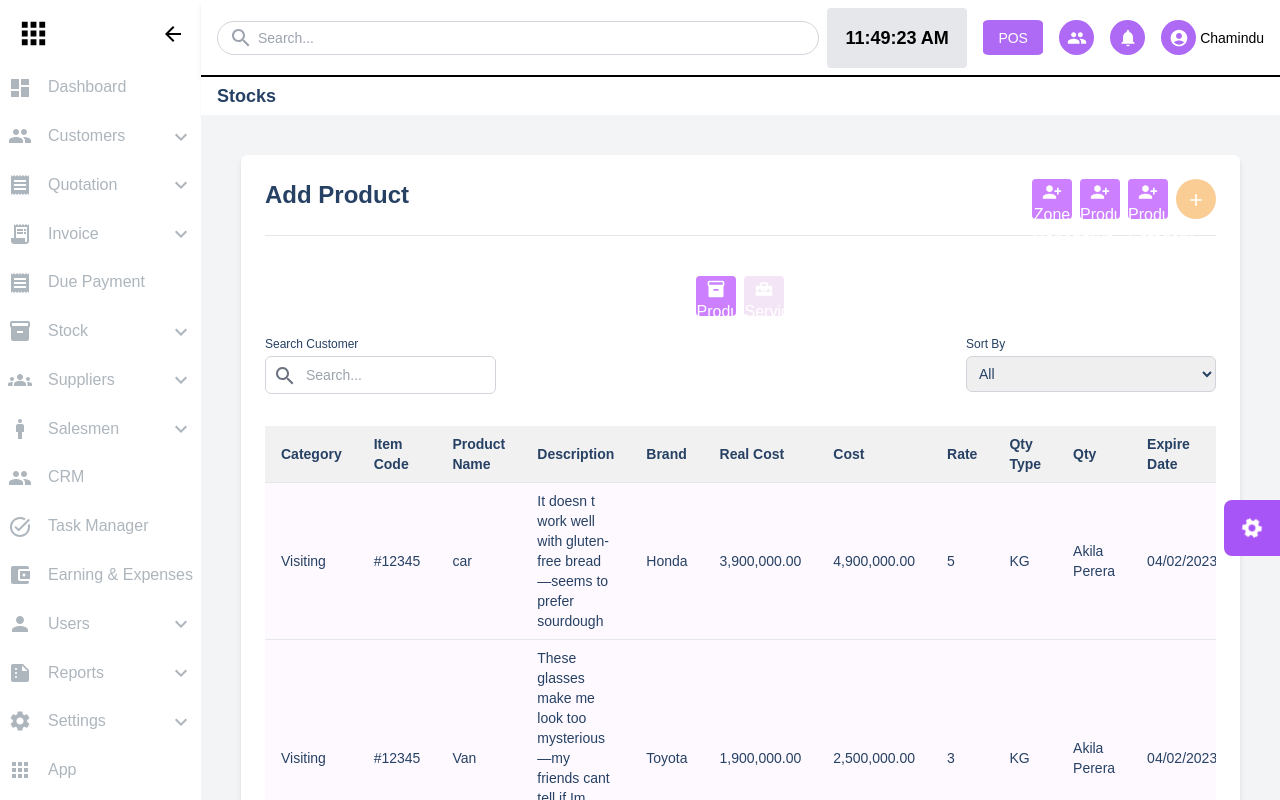
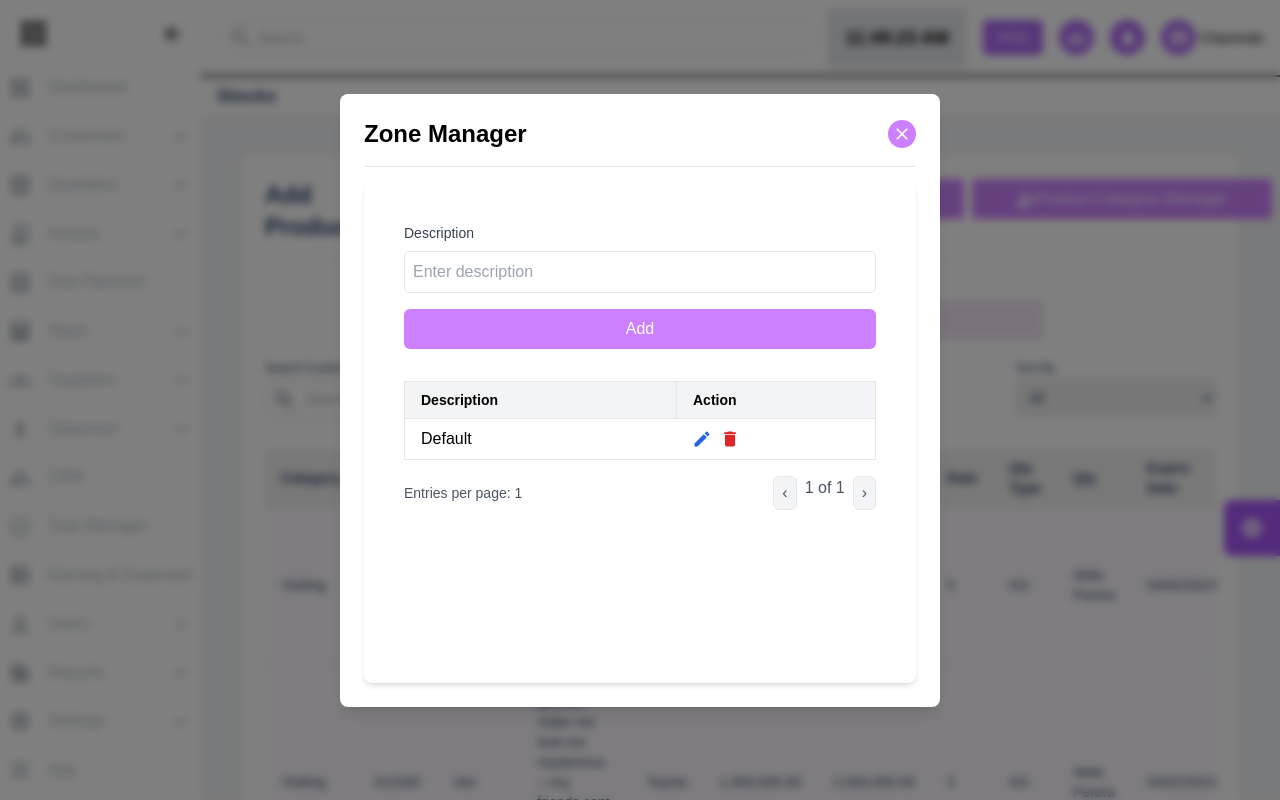
Before and after one commit to ChaminduNevandith/Invoice-System, a React (Vite) app: page /add-product in a window 1280 px wide. Both pictures are taken after a click on the button "Zone Manager". Built offline with nearby package versions, Linux system fonts and the light colour scheme.

Commit message:
Added zone mangager form and make it to pop up

```diff
--- /dev/null
+++ b/src/Component/ZoneManagerform/ZoneManager.jsx
@@ -0,0 +1,60 @@
+import React from 'react';
+import { Edit, Delete, Close } from '@mui/icons-material'; // Correct Close Icon import
+
+const ZoneManager = () => {
+  return (
+
+      <div className="p-6 max-w-4xl mx-auto bg-white rounded-lg h-[500px] shadow-md overflow-auto">
+
+        {/* Modal Body */}
+        <div className="p-4">
+          {/* Description Input */}
+          <label className="block mb-2 text-sm font-medium text-gray-700">Description</label>
+          <input
+            type="text"
+            placeholder="Enter description"
+            className="w-full p-2 mb-4 border rounded-md focus:outline-none focus:ring-2 focus:ring-blue-500"
+          />
+
+          {/* Add Button */}
+          <button className=" text-white font-medium w-full py-2 rounded-md bg-[#CC7FFF]  hover:bg-[#AE69F5] ">
+            Add
+          </button>
+        </div>
+
+        {/* Table */}
+        <div className="p-4">
+          <table className="min-w-full border text-left">
+            <thead className="bg-gray-100 text-sm">
+              <tr>
+                <th className="px-4 py-2 border">Description</th>
+                <th className="px-4 py-2 border">Action</th>
+              </tr>
+            </thead>
+            <tbody>
+              <tr className="border-b">
+                <td className="px-4 py-2">Default</td>
+                <td className="px-4 py-2">
+                  <button className="mr-2 text-blue-600 hover:underline"><Edit fontSize="small" /></button>
+                  <button className="text-red-600 hover:underline"><Delete fontSize="small" /></button>
+                </td>
+              </tr>
+            </tbody>
+          </table>
+
+          {/* Pagination */}
+          <div className="flex justify-between items-center mt-4">
+            <span className="text-sm text-gray-600">Entries per page: 1</span>
+            <div className="flex space-x-2">
+              <button className="px-2 py-1 border bg-gray-100 text-gray-600 rounded-md">‹</button>
+              <span className="text-gray-600">1 of 1</span>
+              <button className="px-2 py-1 border bg-gray-100 text-gray-600 rounded-md">›</button>
+            </div>
+          </div>
+        </div>
+      </div>
+
+  );
+};
+
+export default ZoneManager;
--- a/src/Pages/Stocks/AddProduct/AddProduct.jsx
+++ b/src/Pages/Stocks/AddProduct/AddProduct.jsx
@@ -1,96 +1,134 @@
-import React, { useState } from 'react';
-import { Search, Add , Inventory , HomeRepairService , PersonAddAlt1 } from '@mui/icons-material';
-import { Pagination } from '@mui/material';
-import ProductTable from './ProductTable';
-import ServiceTable from './ServiceTable';
+import React, { useState } from "react";
+import {
+  Search,
+  Add,
+  Inventory,
+  HomeRepairService,
+  PersonAddAlt1,
+  Close,
+} from "@mui/icons-material";
+import { Pagination } from "@mui/material";
+import ProductTable from "./ProductTable";
+import ServiceTable from "./ServiceTable";
+import ZoneManager from "../../../Component/ZoneManagerform/ZoneManager";
+import AddSuppliersform from "../../../Component/AddSuppliersform/AddSuppliersform";
+
+const Modal = ({ title, onClose, children }) => (
+  <div className="fixed inset-0 z-50 flex items-center justify-center bg-black bg-opacity-50 backdrop-blur-sm">
+    <div className="bg-white p-6 rounded-lg shadow-lg w-[90%] md:w-[600px]">
+      <div className="flex justify-between items-center mb-4">
+        <h2 className="text-2xl font-bold">{title}</h2>
+        <button
+          onClick={onClose}
+          className="w-[28px] h-[28px] rounded-full text-white bg-[#CC7FFF] hover:bg-[#AE69F5] flex items-center justify-center"
+        >
+          <Close fontSize="small" />
+        </button>
+      </div>
+      <hr className="mb-4" />
+      {children}
+    </div>
+  </div>
+);
 
 function AddProduct() {
-  return (
-    <div className="bg-gray-100 absolute top-[115px] right-0 w-full h-full overflow-auto p-4 sm:p-6 md:p-8 lg:p-10 animate-fadeIn pb-[150px]">
-        <ListCustomers />
-    </div>
-  );
-}
-
-function ListCustomers() {
   const [page, setPage] = useState(1);
-  const [currentTable, setCurrentTable] = useState('product'); // State to toggle between tables
+  const [currentTable, setCurrentTable] = useState("product"); // State to toggle between tables
+  const [modalType, setModalType] = useState(null); // State to manage modal visibility
 
   const handleChangePage = (event, value) => {
     setPage(value);
   };
 
   const renderTable = () => {
-    if (currentTable === 'product') {
+    if (currentTable === "product") {
       return <ProductTable />;
-    } else if (currentTable === 'service') {
+    } else if (currentTable === "service") {
       return <ServiceTable />;
     }
   };
 
+  const openModal = (type) => {
+    setModalType(type);
+  };
+
+  const closeModal = () => {
+    setModalType(null);
+  };
+
   return (
+    <div className="bg-gray-100 absolute top-[115px] right-0 w-full h-full overflow-auto p-4 sm:p-6 md:p-8 lg:p-10 animate-fadeIn pb-[150px]">
       <div className="bg-white p-6 rounded-md shadow-md w-full pb-10">
-      <div className="flex flex-col sm:flex-row sm:justify-between  mb-4">
+      <div className="flex flex-col sm:flex-row md:flex-col lg:flex-row xl:flex-row 2xl:flex-row xxl:flex-row sm:justify-between mb-4">
   <h1 className="text-2xl font-semibold text-[#264164] mb-2 sm:mb-0">Add Product</h1>
 
-  <div className="flex flex-col sm:flex-row space-y-2 sm:space-y-0 sm:space-x-2 actions w-full sm:w-auto">
-    <button className="w-full sm:w-auto h-[28px] 2xl:w-[200px] 2xl:h-[40px] xl:w-[40px] xl:h-[40px] lg:w-[30px] lg:h-[30px] sm:w-[28px] sm:h-[28px] md:w-[28px] md:h-[28px] rounded-[3.9px] bg-[#CC7FFF] text-white hover:bg-[#AE69F5] ">
+  <div className="flex flex-col sm:flex-col md:flex-col lg:flex-row xl:flex-row 2xl:flex-row xxl:flex-row space-y-2 md:space-y-2  lg:space-y-0 xl:space-y-0 2xl:space-y-0 xxl:space-y-0 space-x-0 md:space-x-0  lg:space-x-2 xl:space-x-2 2xl:space-x-2 xxl:space-x-2  actions w-full sm:w-auto">
+    <button
+      onClick={() => openModal("zoneManager")}
+      className="w-full h-[28px] 2xl:w-[300px] 2xl:h-[40px] xl:w-[300px] xl:h-[40px] lg:w-[200px] lg:h-[30px] sm:w-full sm:h-[28px] md:w-full md:h-[28px] rounded-[3.9px] bg-[#CC7FFF] text-white hover:bg-[#AE69F5]"
+    >
       <PersonAddAlt1 fontSize="small" />
       Zone Manager
     </button>
 
-    <button className="w-full sm:w-auto h-[28px] 2xl:w-[300px] 2xl:h-[40px] xl:w-[40px] xl:h-[40px] lg:w-[30px] lg:h-[30px] sm:w-[28px] sm:h-[28px] md:w-[28px] md:h-[28px] rounded-[3.9px] bg-[#CC7FFF] text-white hover:bg-[#AE69F5]">
+    <button
+      onClick={() => openModal("productSubCategoryManager")}
+      className="w-full h-[28px] 2xl:w-[300px] 2xl:h-[40px] xl:w-[300px] xl:h-[40px] lg:w-[200px] lg:h-[30px] sm:w-full sm:h-[28px] md:w-full md:h-[28px] rounded-[3.9px] bg-[#CC7FFF] text-white hover:bg-[#AE69F5]"
+    >
       <PersonAddAlt1 fontSize="small" />
       Product Sub Category Manager
     </button>
 
-    <button className="w-full sm:w-auto h-[28px] 2xl:w-[300px] 2xl:h-[40px] xl:w-[40px] xl:h-[40px] lg:w-[30px] lg:h-[30px] sm:w-[28px] sm:h-[28px] md:w-[28px] md:h-[28px] rounded-[3.9px] bg-[#CC7FFF] text-white hover:bg-[#AE69F5]">
+    <button
+      onClick={() => openModal("productCategoryManager")}
+      className="w-full h-[28px] 2xl:w-[300px] 2xl:h-[40px] xl:w-[300px] xl:h-[40px] lg:w-[200px] lg:h-[30px] sm:w-full sm:h-[28px] md:w-full md:h-[28px] rounded-[3.9px] bg-[#CC7FFF] text-white hover:bg-[#AE69F5]"
+    >
       <PersonAddAlt1 fontSize="small" />
       Product Category Manager
     </button>
 
-    <button className="w-[28px] h-[28px] 2xl:w-[40px] 2xl:h-[40px] xl:w-[40px] xl:h-[40px] lg:w-[30px] lg:h-[30px] sm:w-[28px] sm:h-[28px] md:w-[28px] md:h-[28px] rounded-full bg-[#F9CD94] text-white hover:bg-[#FFA93A]">
+    <button onClick={() => openModal("add")}
+      className="w-[28px] h-[28px] 2xl:w-[40px] 2xl:h-[40px] xl:w-[40px] xl:h-[40px] lg:w-[30px] lg:h-[30px] sm:w-[28px] sm:h-[28px] md:w-[28px] md:h-[28px] rounded-full bg-[#F9CD94] text-white hover:bg-[#FFA93A]">
       <Add fontSize="small" />
     </button>
   </div>
 </div>
 
+
         <hr className="bg-black mb-10" />
 
-      <div className='flex justify-center flex flex-col sm:flex-row space-y-2 sm:space-y-0 sm:space-x-2 actions mb-5'>
+        <div className="flex justify-center flex-col sm:flex-row space-y-2 sm:space-y-0 sm:space-x-2 actions mb-5">
           <button
-          className={`w-full h-[28px] 2xl:w-[300px] 2xl:h-[40px] xl:w-[40px] xl:h-[40px] lg:w-[30px] lg:h-[30px] sm:w-[28px] sm:h-[28px] md:w-[28px] md:h-[28px] rounded-[3.9px] ${currentTable === 'product' ? 'bg-[#CC7FFF]' : 'bg-[#F3E5F5]'} text-white hover:bg-[#AE69F5]`}
-          onClick={() => setCurrentTable('product')}
+            className={`w-full h-[28px] 2xl:w-[300px] 2xl:h-[40px] xl:w-[300px] xl:h-[40px] lg:w-[200px] lg:h-[30px] sm:w-[100px] sm:h-[28px] md:w-[150px] md:h-[28px] rounded-[3.9px] ${currentTable === "product" ? "bg-[#CC7FFF]" : "bg-[#F3E5F5]"} text-white hover:bg-[#AE69F5]`}
+            onClick={() => setCurrentTable("product")}
           >
             <Inventory fontSize="small" />
             Product
           </button>
 
           <button
-          className={`w-full h-[28px] 2xl:w-[300px] 2xl:h-[40px] xl:w-[40px] xl:h-[40px] lg:w-[30px] lg:h-[30px] sm:w-[28px] sm:h-[28px] md:w-[28px] md:h-[28px] rounded-[3.9px] ${currentTable === 'service' ? 'bg-[#CC7FFF]' : 'bg-[#F3E5F5]'} text-white hover:bg-[#AE69F5]`}
-          onClick={() => setCurrentTable('service')}
+            className={`w-full h-[28px] 2xl:w-[300px] 2xl:h-[40px] xl:w-[300px] xl:h-[40px] lg:w-[200px] lg:h-[30px] sm:w-[100px] sm:h-[28px] md:w-[150px] md:h-[28px] rounded-[3.9px] ${currentTable === "service" ? "bg-[#CC7FFF]" : "bg-[#F3E5F5]"} text-white hover:bg-[#AE69F5]`}
+            onClick={() => setCurrentTable("service")}
           >
             <HomeRepairService fontSize="small" />
             Service
           </button>
         </div>
 
-      <div className="flex flex-col md:flex-row justify-between mb-8">
-        {/* Search Bar */}
+        <div className="flex flex-col md:flex-col lg:flex-row xl:flex-row 2xl:flex-row xxl:flex-row justify-between mb-8">
           <div className="relative mb-4 md:mb-0">
             <label className="block text-[#264164] mb-1 text-xs">Search Customer</label>
             <input
               type="text"
               placeholder="Search..."
-            className="text-[#264164] text-sm pl-10 p-2 border rounded-md w-full border-gray-300 focus:ring-2 focus:ring-blue-500 transition-all duration-200 focus:ring-purple-500 focus:ring-opacity-50 hover:ring-2 hover:ring-blue-300 hover:ring-opacity-50"
+              className="text-[#264164] text-sm pl-10 p-2 border rounded-md w-full sm:w-full md:w-full lg:w-[150px] xl:w-[200px] 2xl:w-[200px] xxl:w-[200px] border-gray-300 focus:ring-2 focus:ring-blue-500 transition-all duration-200 focus:ring-opacity-50 hover:ring-2 hover:ring-blue-300 hover:ring-opacity-50"
             />
             <Search className="absolute top-7 left-2 text-gray-500" />
           </div>
 
-        {/* Sort Dropdown */}
           <div className="relative">
             <label className="block text-[#264164] mb-1 text-xs">Sort By</label>
-          <select className="text-[#264164] text-sm p-2 border rounded-md w-full md:w-[250px] border-gray-300 focus:ring-2 focus:ring-blue-500 transition-all duration-200 focus:ring-purple-500 focus:ring-opacity-50 hover:ring-2 hover:ring-blue-300 hover:ring-opacity-50">
+            <select className="text-[#264164] text-sm p-2 border rounded-md w-full sm:w-full md:w-full lg:w-[150px] xl:w-[200px] 2xl:w-[200px] xxl:w-[200px] border-gray-300 focus:ring-2 focus:ring-blue-500 transition-all duration-200  focus:ring-opacity-50 hover:ring-2 hover:ring-blue-300 hover:ring-opacity-50">
               <option>All</option>
               <option>Completed</option>
               <option>Pending</option>
@@ -98,10 +136,8 @@ function ListCustomers() {
           </div>
         </div>
 
-      {/* Render the selected table */}
         {renderTable()}
 
-      {/* Pagination */}
         <div className="flex justify-end mt-4">
           <Pagination
             count={3} // Replace with dynamic page count
@@ -111,6 +147,29 @@ function ListCustomers() {
           />
         </div>
       </div>
+
+      {/* Render modals conditionally */}
+      {modalType === "zoneManager" && (
+        <Modal title="Zone Manager" onClose={closeModal}>
+          <ZoneManager />
+        </Modal>
+      )}
+      {modalType === "productSubCategoryManager" && (
+        <Modal title="Product Sub Category Manager" onClose={closeModal}>
+          <ZoneManager />
+        </Modal>
+      )}
+      {modalType === "productCategoryManager" && (
+        <Modal title="Product Category Manager" onClose={closeModal}>
+          <ZoneManager />
+        </Modal>
+      )}
+      {modalType === "add" && (
+        <Modal title="New Product" onClose={closeModal}>
+          <AddSuppliersform />
+        </Modal>
+      )}
+    </div>
   );
 }
 
```
Lines whose indentation alone changed are shown as unchanged.
